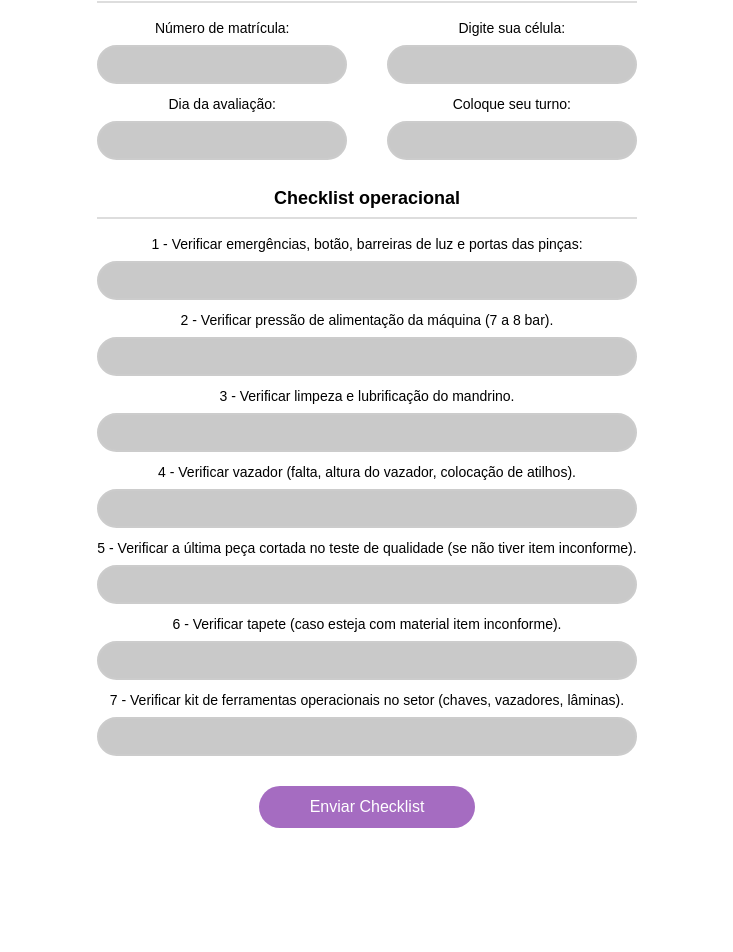
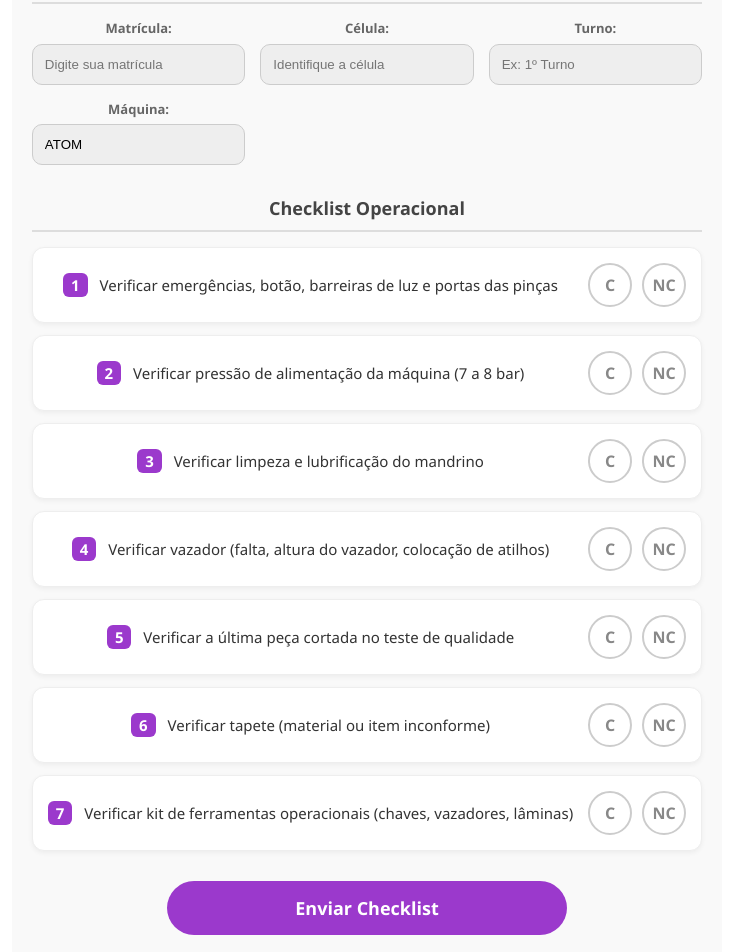
Before and after one commit to Leonekp4/forms_aton, a Vue app: page / in a window 1280 px wide. Shown: the part 300-1252 px from the top of the page, without its empty margins (273-1006 px from the left). Before the commit the page ends 1190 px from the top, so only its background shows below. Built offline with nearby package versions, Linux system fonts and the light colour scheme.

Commit message:
refatorado

```diff
--- a/src/App.vue
+++ b/src/App.vue
@@ -1,189 +1,265 @@
 <template>
   <div class="container">
-
     <header class="header">
-      <h1>CHECKLIST OPERACIONAL </h1>
+      <h1>CHECKLIST OPERACIONAL</h1>
       <h2>MAQ DE CORTE ATOM</h2>
-      <p>Inspeção na máquina diária pelo operador/liderança.</p>
+      <p>Inspeção diária realizada pelo operador ou liderança.</p>
     </header>
 
-    <form class="form">
-
-      <h2> Usuário / Colaborador </h2>
-
+    <form class="form" @submit.prevent="handleSubmit">
+      <section class="user-info">
+        <h2>Usuário / Colaborador</h2>
         <div class="grid">
           <div class="field">
-          <label>Número de matrícula: </label>
-          <input type="text">
+            <label>Matrícula:</label>
+            <input v-model="formData.usuario.matricula" type="text" placeholder="Digite sua matrícula">
           </div>
+          <div class="field">
+            <label>Célula:</label>
+            <input v-model="formData.usuario.celula" type="text" placeholder="Identifique a célula">
+          </div>
+          <div class="field">
+            <label>Turno:</label>
+            <input v-model="formData.usuario.turno" type="text" placeholder="Ex: 1º Turno">
+          </div>
+          <div class="field">
+            <label>Máquina:</label>
+            <input v-model="formData.usuario.maquina" type="text" readonly>
+          </div>
+        </div>
+      </section>
 
-        <div class="field">
-          <label>Digite sua célula:</label>
-          <input type="text">
-        </div>
+      <section class="checklist-section">
+        <h2>Checklist Operacional</h2>
+        <div class="checklist-grid">
+          <div v-for="(item, index) in checklistItems" :key="index" class="item-card">
 
-        <div class="field">
-          <label>Dia da avaliação:</label>
-          <input type="text">
-        </div>
+            <div class="item-main">
+              <span class="item-text">
+                <span class="item-number">{{ index + 1 }}</span>
+                {{ item }}
+              </span>
 
-        <div class="field">
-          <label>Coloque seu turno:</label>
-          <input type="text">
+              <div class="status-selector">
+                <label class="status-btn conforme">
+                  <input type="radio" :name="'status-' + index" value="C" v-model="formData.respostas[index].status">
+                  <span class="circle">C</span>
+                </label>
+
+                <label class="status-btn nao-conforme">
+                  <input type="radio" :name="'status-' + index" value="NC" v-model="formData.respostas[index].status">
+                  <span class="circle">NC</span>
+                </label>
               </div>
             </div>
 
-      <h2>Checklist operacional</h2>
-
-      <div class="grid2">
-        <div class="field">
-          <label>1 - Verificar emergências, botão, barreiras de luz e portas das pinças: </label>
-          <input type="text">
-        </div>
-
-        <div class="field">
-          <label>2 - Verificar pressão de alimentação da máquina (7 a 8 bar).</label>
-          <input type="text">
-        </div>
-
-        <div class="field">
-          <label>3 - Verificar limpeza e lubrificação do mandrino.</label>
-          <input type="text">
-        </div>
-
-        <div class="field">
-          <label>4 - Verificar vazador (falta, altura do vazador, colocação de atilhos).</label>
-          <input type="text">
-        </div>
-
-        <div class="field">
-          <label>5 - Verificar a última peça cortada no teste de qualidade (se não tiver item inconforme).</label>
-          <input type="text">
-        </div>
-
-        <div class="field">
-          <label>6 - Verificar tapete (caso esteja com material item inconforme). </label>
-          <input type="text">
-        </div>
-
-        <div class="field">
-          <label>7 - Verificar kit de ferramentas operacionais no setor (chaves, vazadores, lâminas).</label>
-          <input
-          type="text">
+            <transition name="slide">
+              <div v-if="formData.respostas[index].status === 'NC'" class="nc-details">
+                <p class="nc-title">Identifique a irregularidade:</p>
+                <div class="nc-options">
+                  <label class="checkbox-label">
+                    <input type="checkbox" value="a" v-model="formData.respostas[index].falhas">
+                    Opção A
+                  </label>
+                  <label class="checkbox-label">
+                    <input type="checkbox" value="b" v-model="formData.respostas[index].falhas">
+                    Opção B
+                  </label>
+                  <label class="checkbox-label">
+                    <input type="checkbox" value="c" v-model="formData.respostas[index].falhas">
+                    Opção C
+                  </label>
                 </div>
               </div>
+            </transition>
+          </div>
+        </div>
+      </section>
 
-      <button class="btn">Enviar Checklist</button>
-
+      <div class="footer-actions">
+        <button type="submit" class="btn-submit">Enviar Checklist</button>
+      </div>
     </form>
   </div>
 </template>
 
-<script setup>import { ref } from 'vue' </script>
+<script setup>
+import { reactive } from 'vue'
+
+const checklistItems = [
+  "Verificar emergências, botão, barreiras de luz e portas das pinças",
+  "Verificar pressão de alimentação da máquina (7 a 8 bar)",
+  "Verificar limpeza e lubrificação do mandrino",
+  "Verificar vazador (falta, altura do vazador, colocação de atilhos)",
+  "Verificar a última peça cortada no teste de qualidade",
+  "Verificar tapete (material ou item inconforme)",
+  "Verificar kit de ferramentas operacionais (chaves, vazadores, lâminas)"
+]
+
+// Estado inicial reativo
+const formData = reactive({
+  usuario: {
+    matricula: '',
+    celula: '',
+    turno: '',
+    maquina: 'ATOM'
+  },
+  respostas: checklistItems.map(() => ({
+    status: '', // Armazena 'C' ou 'NC'
+    falhas: []  // Armazena ['a', 'b', 'c']
+  }))
+})
+
+const handleSubmit = () => {
+  // Aqui você enviaria os dados para sua API
+  console.log("Enviando Dados:", JSON.parse(JSON.stringify(formData)))
+  alert("Checklist enviado com sucesso!")
+}
+</script>
 
 <style scoped>
-
 .container {
-  max-width: 100em;
+  max-width: 900px;
   margin: 0 auto;
-  font-family: Arial, Helvetica, sans-serif;
-  background-color: white;
+  font-family: 'Segoe UI', Arial, sans-serif;
+  background-color: #f9f9f9;
+  min-height: 100vh;
 }
 
-/* Cabeçalho */
+/* Header */
 .header {
   background: #9b39cc;
   color: white;
-  padding: 10px;
+  padding: 30px 15px;
   text-align: center;
 }
+.header h1 { margin: 0; font-size: 32px; color: #000; }
+.header h2 { margin: 5px 0; font-size: 20px; color: #000; opacity: 0.8; }
+.header p { margin-top: 10px; font-size: 14px; }
 
-.header h1 {
-  margin-top: 0;
-  font-size: 40px;
-  color: black;
+/* Form */
+.form { padding: 20px; }
+h2 {
+  font-size: 18px;
+  color: #444;
+  border-bottom: 2px solid #ddd;
+  padding-bottom: 8px;
+  margin: 30px 0 15px;
 }
 
-.header h2 {
-  margin-top: 0;
-  font-size: 24px;
-  color: black;
+/* Grid de Usuário */
+.grid {
+  display: grid;
+  grid-template-columns: repeat(auto-fit, minmax(200px, 1fr));
+  gap: 15px;
+}
+.field { display: flex; flex-direction: column; }
+.field label { font-size: 13px; font-weight: bold; margin-bottom: 5px; color: #666; }
+.field input {
+  padding: 12px;
+  border-radius: 10px;
+  border: 1px solid #ccc;
+  background-color: #eee;
+  outline: none;
+}
+.field input:focus { border-color: #9b39cc; background-color: #fff; }
+
+/* Checklist Cards */
+.item-card {
+  background: white;
+  border-radius: 12px;
+  margin-bottom: 12px;
+  box-shadow: 0 2px 5px rgba(0,0,0,0.05);
+  border: 1px solid #eee;
+  overflow: hidden;
 }
 
-.header p {
-  margin-top: 8px;
-  font-size: 14px;
+.item-main {
+  display: flex;
+  justify-content: space-between;
+  align-items: center;
+  padding: 15px;
+}
+
+.item-text { font-size: 15px; color: #333; flex: 1; padding-right: 15px; }
+.item-number {
+  background: #9b39cc;
+  color: white;
+  padding: 2px 8px;
+  border-radius: 6px;
+  margin-right: 8px;
+  font-weight: bold;
+}
+
+/* Seleção C/NC */
+.status-selector { display: flex; gap: 10px; }
+.status-btn { cursor: pointer; }
+.status-btn input { display: none; }
+.circle {
+  display: flex;
+  align-items: center;
+  justify-content: center;
+  width: 40px;
+  height: 40px;
+  border: 2px solid #ccc;
+  border-radius: 50%;
+  font-weight: bold;
+  transition: all 0.2s;
+  color: #888;
+}
+
+.conforme input:checked + .circle {
+  background-color: #4CAF50;
+  border-color: #4CAF50;
   color: white;
 }
 
-/* Formuário */
-
-.form {
-  background: white;
-  padding: 30px;
-  color: black;
+.nao-conforme input:checked + .circle {
+  background-color: #F44336;
+  border-color: #F44336;
+  color: white;
 }
 
-.form h2 {
-  margin: 25px 0 15px;
-  font-size: 18px;
-  border-bottom: 2px solid #ddd;
-  padding-bottom: 5px;
+/* Área Não Conforme */
+.nc-details {
+  background-color: #fff5f5;
+  padding: 15px;
+  border-top: 1px dashed #f44336;
 }
-
-/* Grid de duas colunas */
-.grid {
-  display: grid;
-  grid-template-columns: 1fr 1fr;
-  gap: 10px 40px;
+.nc-title {
+  margin: 0 0 10px 0;
+  font-size: 13px;
+  font-weight: bold;
+  color: #d32f2f;
 }
-
-.grid2{
-  display: grid;
-  grid-template-columns: 1fr;
-  gap: 10px;
-}
-
-/* Campo */
-.field {
+.nc-options { display: flex; gap: 20px; flex-wrap: wrap; }
+.checkbox-label {
   display: flex;
-  flex-direction: column;
-}
-
-.field label {
+  align-items: center;
+  gap: 8px;
   font-size: 14px;
-  margin-bottom: 6px;
-}
-
-/* Inputs arredondados */
-.field input {
-  padding: 10px;
-  border-radius: 20px;
-  border: 2px solid #ccc;
-  outline: none;
-  background-color: rgba(0, 0, 0, 0.212);
-  color: black;
-}
-
-.field input:focus {
-  border-color: #a56cc1;
-}
-
-/* Botão */
-.btn {
-  margin-top: 30px;
-  padding: 12px;
-  width: 40%;
-  border: none;
-  border-radius: 25px;
-  background: #a56cc1;
-  color: white;
-  font-size: 16px;
   cursor: pointer;
 }
+.checkbox-label input { width: 18px; height: 18px; cursor: pointer; }
 
-.btn:hover {
-  background: #8f55a8;
+/* Botão Enviar */
+.footer-actions { margin-top: 30px; text-align: center; }
+.btn-submit {
+  background: #9b39cc;
+  color: white;
+  border: none;
+  padding: 15px 60px;
+  border-radius: 30px;
+  font-size: 18px;
+  font-weight: bold;
+  cursor: pointer;
+  transition: background 0.3s;
+  width: 100%;
+  max-width: 400px;
 }
+.btn-submit:hover { background: #812ba3; }
 
+/* Animação */
+.slide-enter-active { transition: all 0.3s ease-out; }
+.slide-enter-from { opacity: 0; transform: translateY(-10px); }
 </style>
```
Lines whose indentation alone changed are shown as unchanged.
